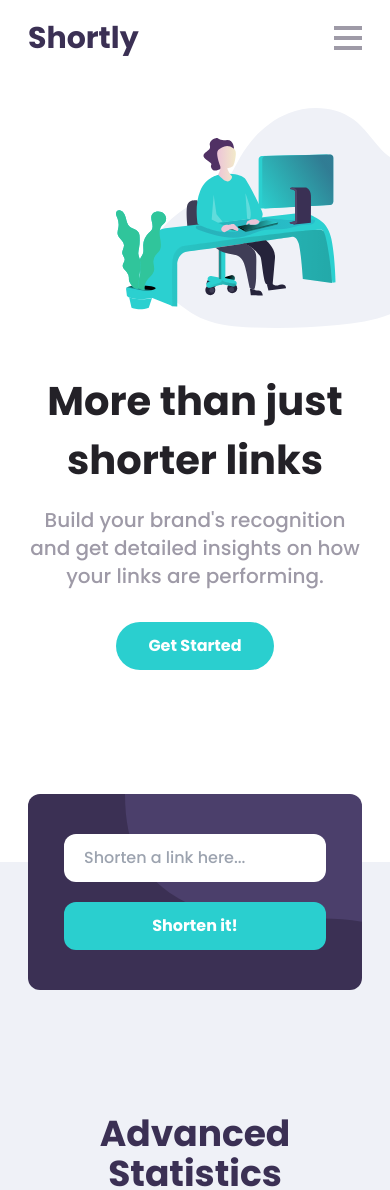
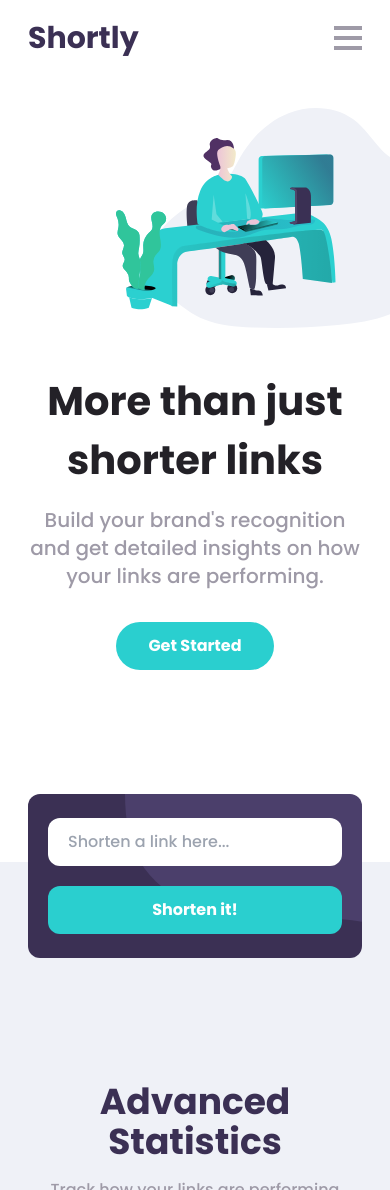
Before and after one commit to mhmmdhandika/shorter-link, a React (Create React App) app: page / in a window 390 px wide. Shown: the top 1190 px of the page. Built offline with nearby package versions, Linux system fonts and the light colour scheme.

Commit message:
Fixed padding in shorten form

```diff
--- a/src/components/Shorten.js
+++ b/src/components/Shorten.js
@@ -4,7 +4,7 @@ function Shorten() {
       id='shorten'
       className=' section-padding mt-32 py-3 bg-neutral-light'
     >
-      <form className='-mt-20 bg-primary-dark-violet bg-shorten-mobile bg-no-repeat bg-right-top py-10 px-9 flex flex-col gap-5 justify-between items-center rounded-xl lg:bg-shorten-desktop lg:bg-cover lg:flex-row'>
+      <form className='-mt-20 bg-primary-dark-violet bg-shorten-mobile bg-no-repeat bg-right-top py-6 px-5 flex flex-col gap-5 justify-between items-center rounded-xl lg:bg-shorten-desktop lg:bg-cover lg:flex-row lg:py-10 lg:px-9'>
         <input
           type='text'
           placeholder='Shorten a link here...'
```
